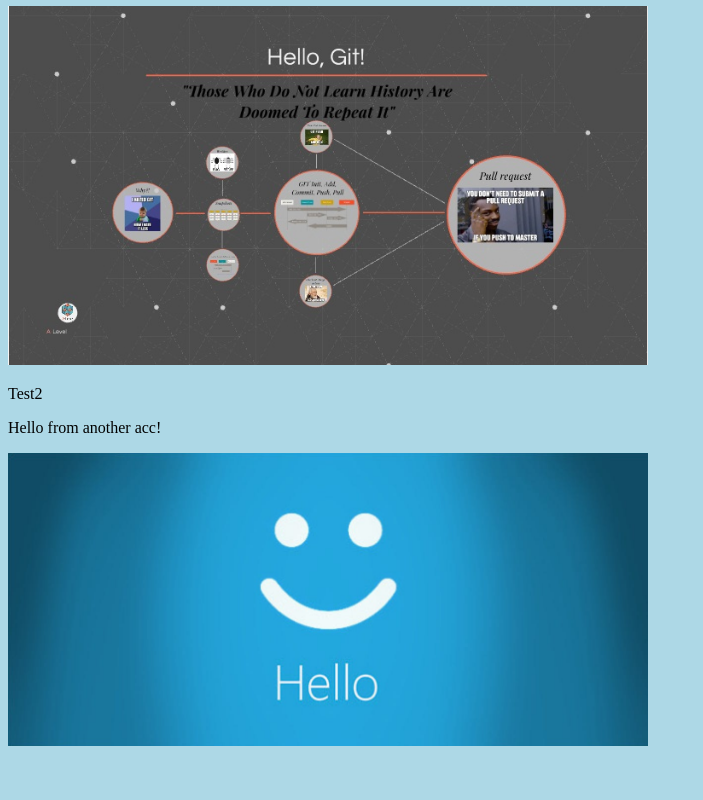
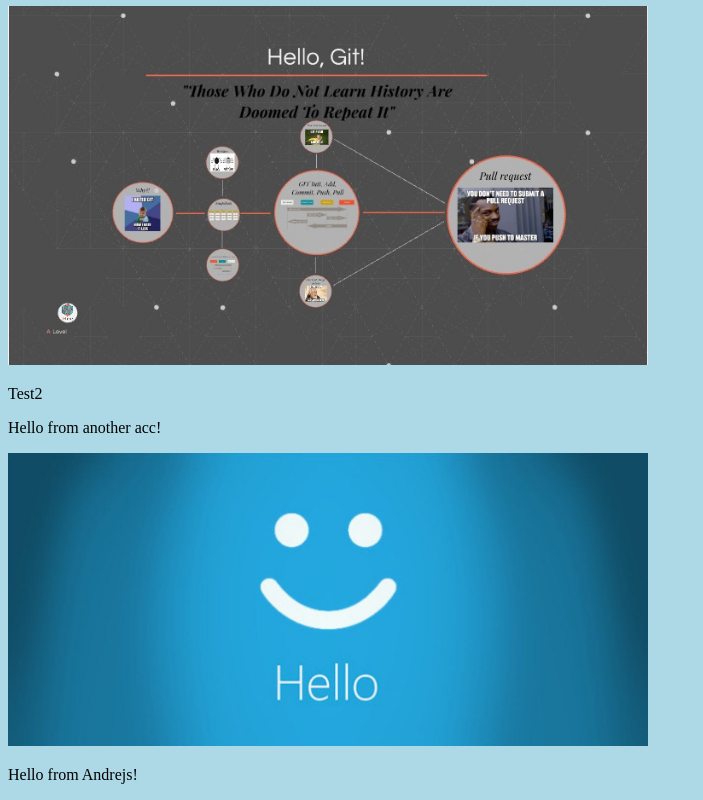
Before and after one commit to AvianoDelKruz/hello-world-1, a plain HTML site: page index.html in a window 1280 px wide. Shown: the part 522-1322 px from the top of the page, without its empty margins (0-703 px from the left). Before the commit the page ends 1280 px from the top, so only its background shows below. Drawn offline with Linux system fonts and the light colour scheme.

Commit message:
Hello from Andrejs

```diff
--- a/index.html
+++ b/index.html
@@ -17,6 +17,8 @@
 
 <p>Hello from another acc!</p>
 <div><img src="img_hello_from_another_acc.jpg" alt="Hello!!!" style="width:100%;max-width:640px"></div>
+<p>Hello from Andrejs!</p>
+
 
 </body>
 </html>
```
